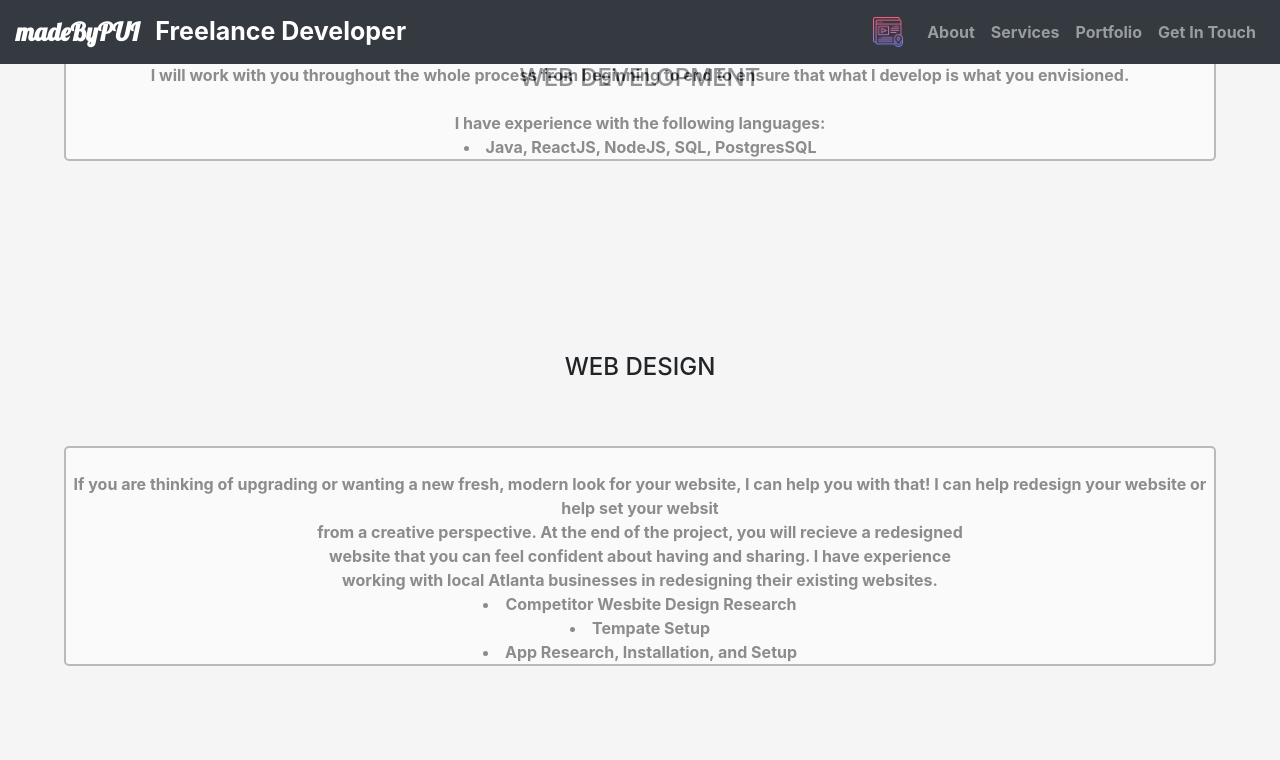
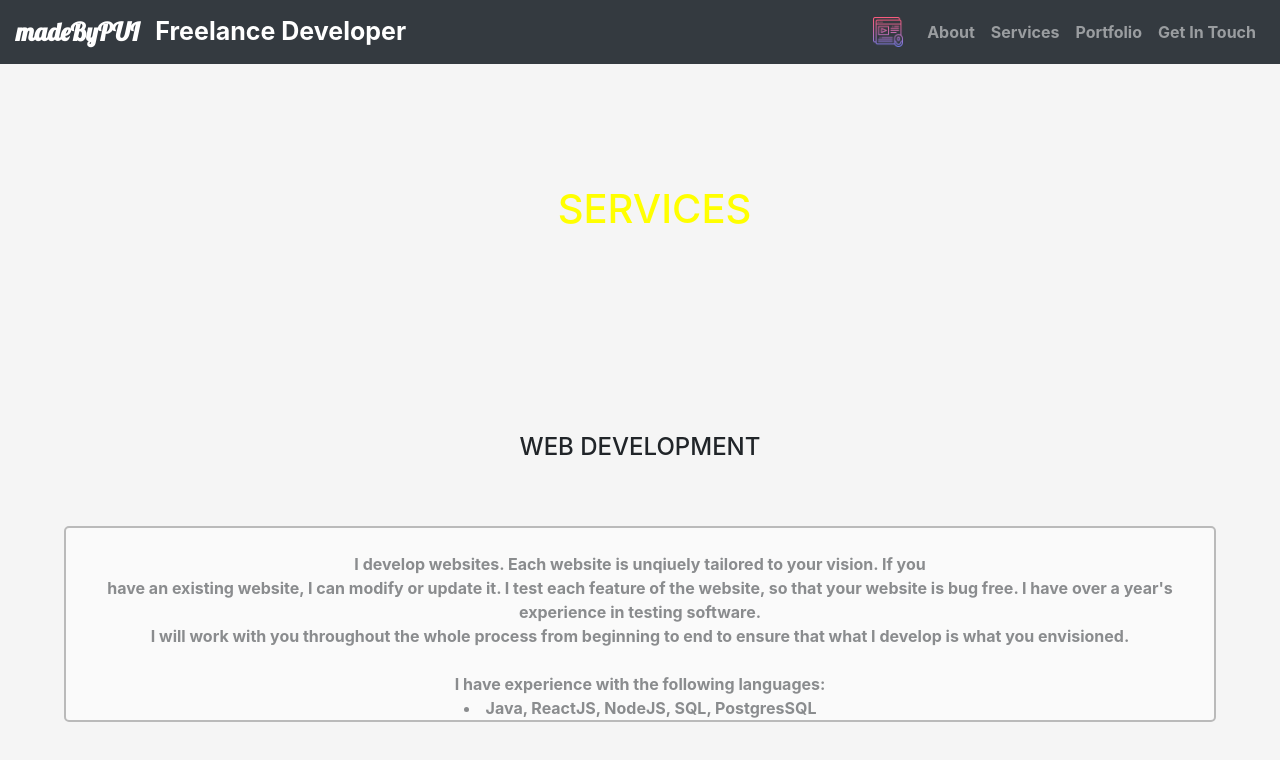
Before and after one commit to ptam1/madeByPui, a React (Create React App) app in the folder my-app/: page /services in a window 1280 px wide. Shown: the top 760 px of the page. Built offline with nearby package versions, Linux system fonts and the light colour scheme.

Commit message:
test change

```diff
--- a/my-app/src/frontend/Services.css
+++ b/my-app/src/frontend/Services.css
@@ -70,7 +70,7 @@
 /* smartphones, portrait iPhone, portrait 480x320 phones (Android) */
 @media only screen and (min-width: 320px) {
     .servicesTitleProperties {
-        display: none;
+        color: yellow;
         margin-top: 13%;
         margin-left: 10%;
     }
@@ -135,14 +135,3 @@
         display: none;
     }
 }
-
-/* portrait tablets, portrait iPad, e-readers (Nook/Kindle), landscape 800x480 phones (Android) */
-@media (min-width:600px) {
-    #firstTitlePosition {
-        white-space: nowrap;
-        font-size: x-large;
-        display: block;
-        margin: 0%;
-        text-align: center;
-    }
-}
```
